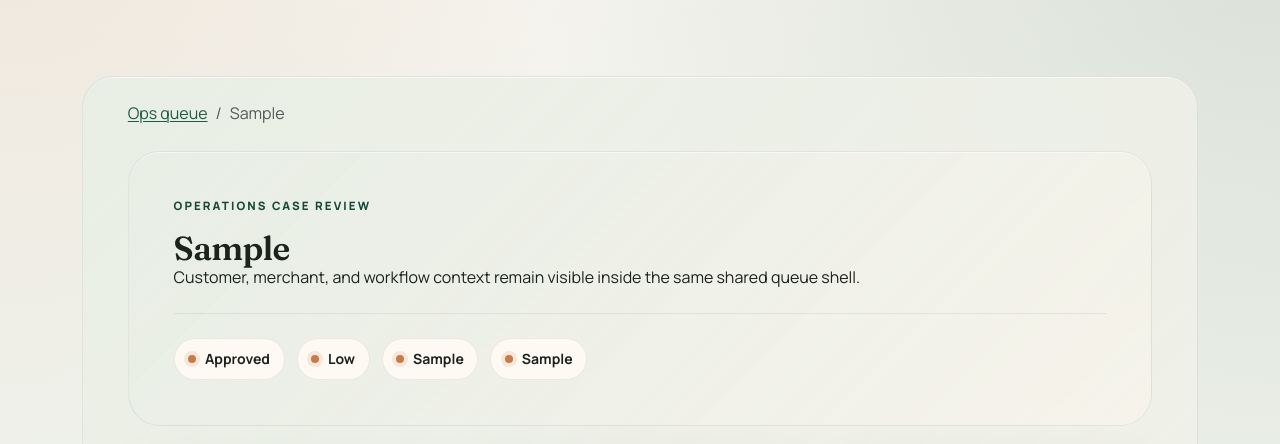
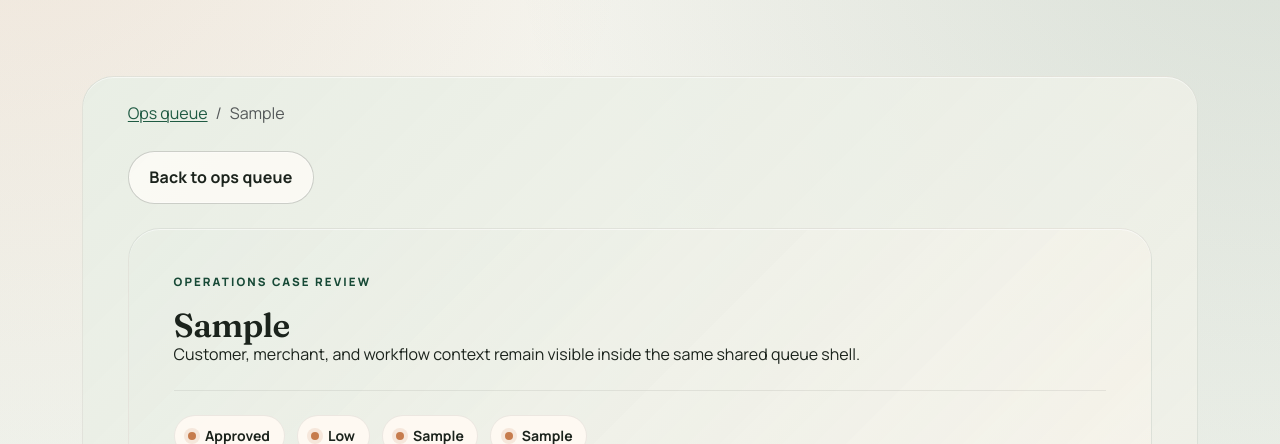
Before and after one commit to AAdewunmi/Returns-Escalation-Predictor-Project, a Django app: page /ops/1/ in a window 1280 px wide. Shown: the part 160-604 px from the top of the page. Run offline with Django 5.2, Linux system fonts and the light colour scheme; a user stored in the database is signed in; tables that the repository leaves empty hold one stand-in row (values such as "Sample post"); data that the repository does not hold is empty.

Commit message:
fix(ops-ui): restore queue back link on case detail page

```diff
--- a/templates/ops/case_detail.html
+++ b/templates/ops/case_detail.html
@@ -12,6 +12,10 @@
         <li class="breadcrumb-item active" aria-current="page">{{ return_case.order_reference }}</li>
       </ol>
     </nav>
+
+    <div class="rh-hero-actions mb-4">
+      <a class="btn btn-outline-secondary rh-btn-secondary" href="{{ ops_queue_url }}">Back to ops queue</a>
+    </div>
 
     {% include "ops/partials/_case_header.html" %}
 
```
